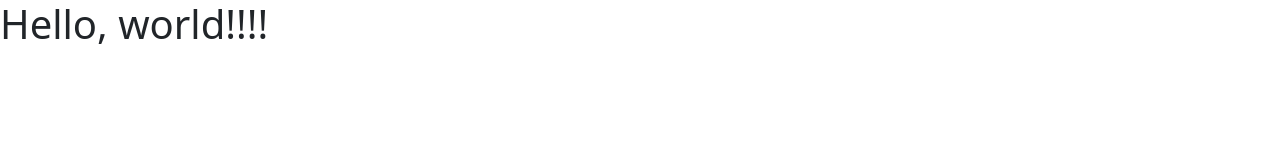
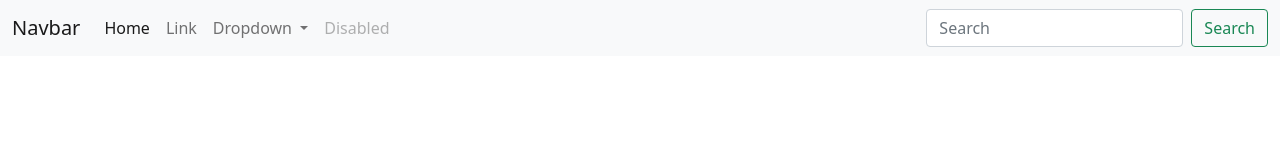
Before and after one commit to VihangG/GitPrac, a plain HTML site: page code/index.html in a window 1280 px wide. Drawn offline with nearby package versions, Linux system fonts and the light colour scheme.

Commit message:
new feature

```diff
--- a/code/index.html
+++ b/code/index.html
@@ -8,20 +8,44 @@
     <!-- Bootstrap CSS -->
     <link href="https://cdn.jsdelivr.net/npm/bootstrap@5.0.2/dist/css/bootstrap.min.css" rel="stylesheet" integrity="sha384-EVSTQN3/azprG1Anm3QDgpJLIm9Nao0Yz1ztcQTwFspd3yD65VohhpuuCOmLASjC" crossorigin="anonymous">
 
-    <title>Hello, world!</title>
+    <title>Hello, NavBar!!</title>
   </head>
   <body>
-    <h1>Hello, world!!!!</h1>
-
-    <!-- Optional JavaScript; choose one of the two! -->
-
-    <!-- Option 1: Bootstrap Bundle with Popper -->
-    <script src="https://cdn.jsdelivr.net/npm/bootstrap@5.0.2/dist/js/bootstrap.bundle.min.js" integrity="sha384-MrcW6ZMFYlzcLA8Nl+NtUVF0sA7MsXsP1UyJoMp4YLEuNSfAP+JcXn/tWtIaxVXM" crossorigin="anonymous"></script>
-
-    <!-- Option 2: Separate Popper and Bootstrap JS -->
-    <!--
-    <script src="https://cdn.jsdelivr.net/npm/@popperjs/core@2.9.2/dist/umd/popper.min.js" integrity="sha384-IQsoLXl5PILFhosVNubq5LC7Qb9DXgDA9i+tQ8Zj3iwWAwPtgFTxbJ8NT4GN1R8p" crossorigin="anonymous"></script>
-    <script src="https://cdn.jsdelivr.net/npm/bootstrap@5.0.2/dist/js/bootstrap.min.js" integrity="sha384-cVKIPhGWiC2Al4u+LWgxfKTRIcfu0JTxR+EQDz/bgldoEyl4H0zUF0QKbrJ0EcQF" crossorigin="anonymous"></script>
-    -->
+    <nav class="navbar navbar-expand-lg navbar-light bg-light">
+        <div class="container-fluid">
+          <a class="navbar-brand" href="#">Navbar</a>
+          <button class="navbar-toggler" type="button" data-bs-toggle="collapse" data-bs-target="#navbarSupportedContent" aria-controls="navbarSupportedContent" aria-expanded="false" aria-label="Toggle navigation">
+            <span class="navbar-toggler-icon"></span>
+          </button>
+          <div class="collapse navbar-collapse" id="navbarSupportedContent">
+            <ul class="navbar-nav me-auto mb-2 mb-lg-0">
+              <li class="nav-item">
+                <a class="nav-link active" aria-current="page" href="#">Home</a>
+              </li>
+              <li class="nav-item">
+                <a class="nav-link" href="#">Link</a>
+              </li>
+              <li class="nav-item dropdown">
+                <a class="nav-link dropdown-toggle" href="#" id="navbarDropdown" role="button" data-bs-toggle="dropdown" aria-expanded="false">
+                  Dropdown
+                </a>
+                <ul class="dropdown-menu" aria-labelledby="navbarDropdown">
+                  <li><a class="dropdown-item" href="#">Action</a></li>
+                  <li><a class="dropdown-item" href="#">Another action</a></li>
+                  <li><hr class="dropdown-divider"></li>
+                  <li><a class="dropdown-item" href="#">Something else here</a></li>
+                </ul>
+              </li>
+              <li class="nav-item">
+                <a class="nav-link disabled" href="#" tabindex="-1" aria-disabled="true">Disabled</a>
+              </li>
+            </ul>
+            <form class="d-flex">
+              <input class="form-control me-2" type="search" placeholder="Search" aria-label="Search">
+              <button class="btn btn-outline-success" type="submit">Search</button>
+            </form>
+          </div>
+        </div>
+      </nav>
   </body>
 </html>
```
